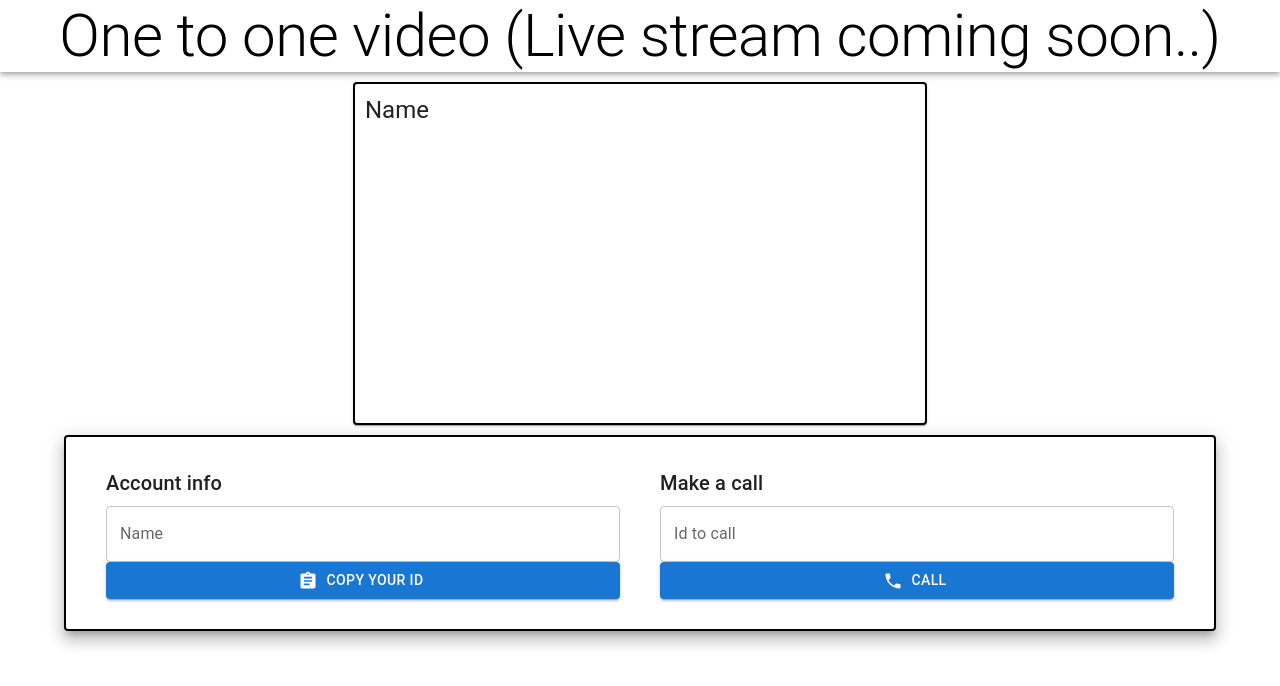
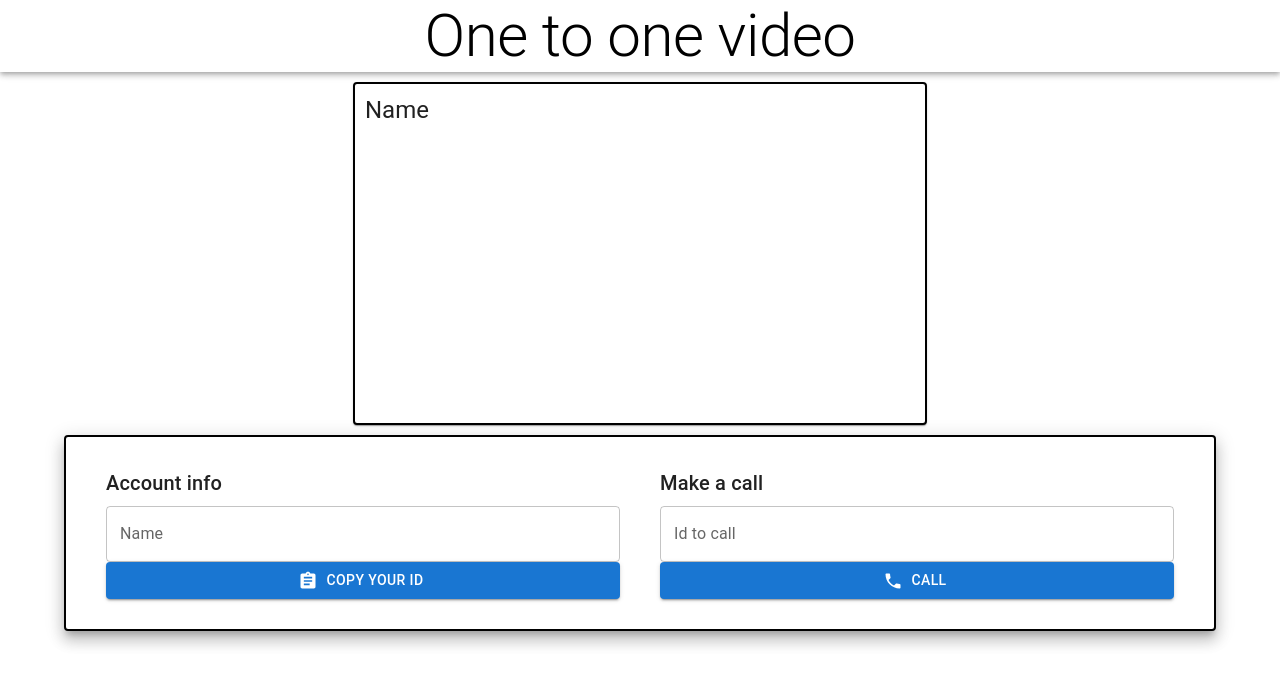
Before and after one commit to dharmendra94/live-stream-react-ts, a React (Create React App) app: page / in a window 1280 px wide. Shown: the top 686 px of the page. Built offline with nearby package versions, Linux system fonts and the light colour scheme; no server answers.

Commit message:
fix: remove unused variables

```diff
--- a/src/App.tsx
+++ b/src/App.tsx
@@ -12,7 +12,7 @@ function App() {
     return (
         <div>
             <AppBar position="static" color="inherit">
-                <Typegraphy variant="h2" align="center">One to one video (Live stream coming soon..)</Typegraphy>
+                <Typegraphy variant="h2" align="center">One to one video</Typegraphy>
             </AppBar>
             <VideoPlayer></VideoPlayer>
             <Options>
```
